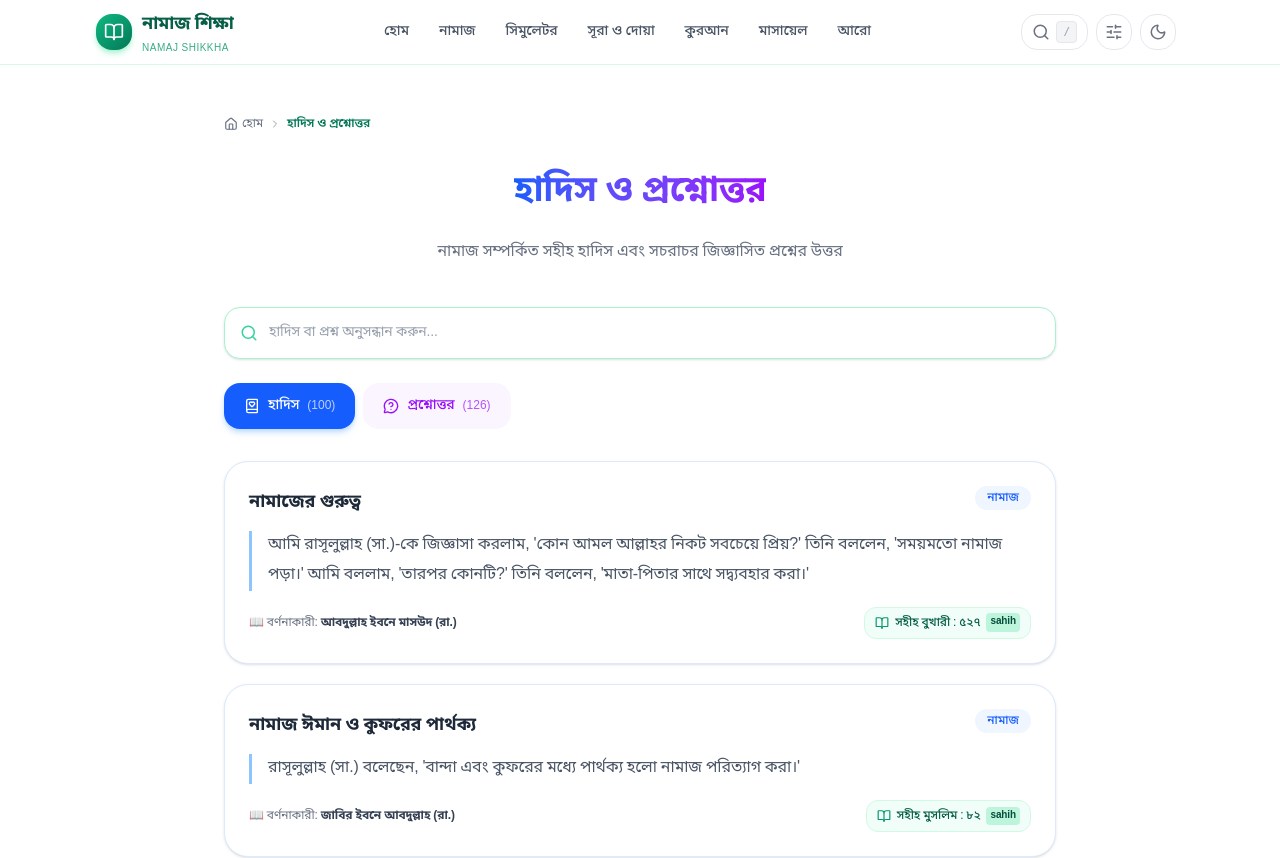
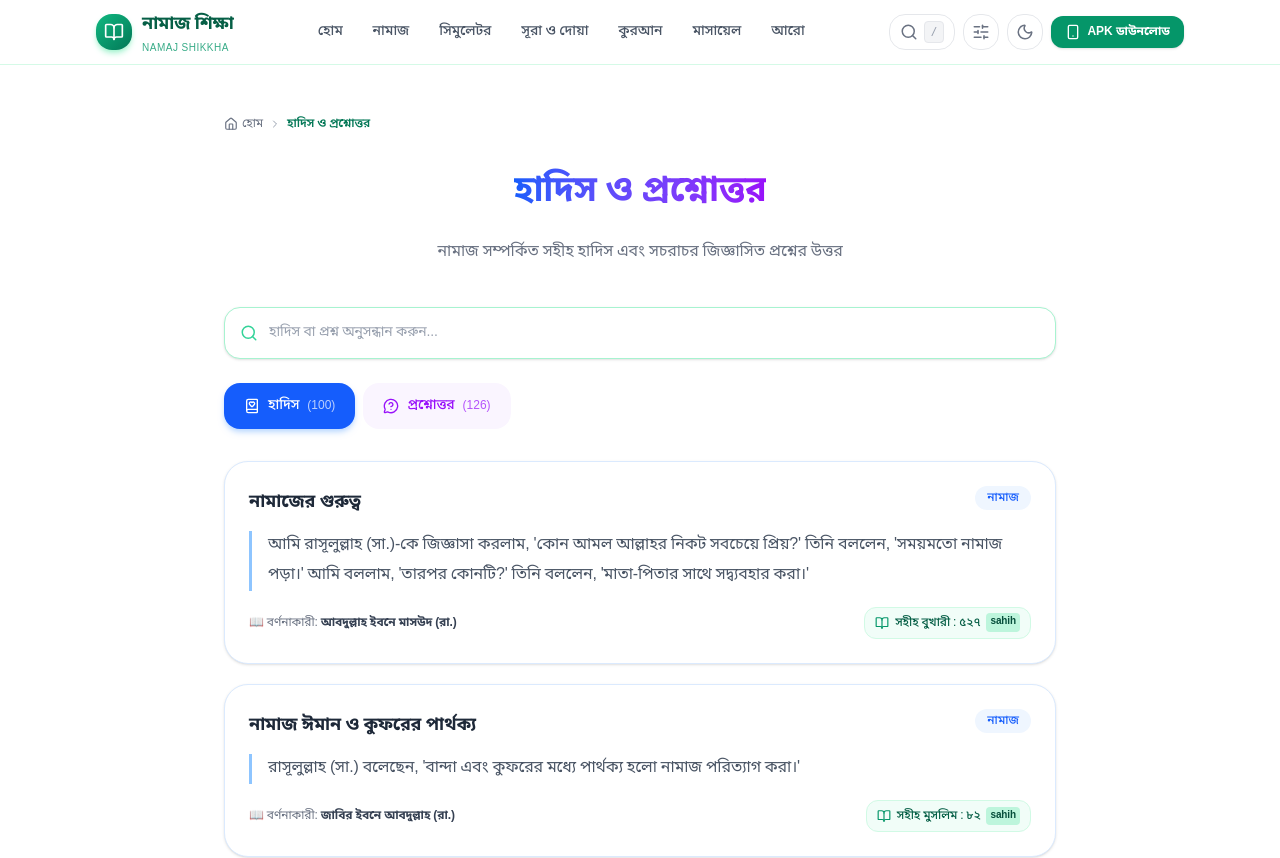
Before and after one commit to iamtashanto/namajshikkha, a Next.js app: page /hadith-faq in a window 1280 px wide. Shown: the top 858 px of the page. Built offline with nearby package versions, Linux system fonts and the light colour scheme.

Commit message:
feat(download): attach release APK with LFS and add download buttons

```diff
--- a/components/InstallButton.tsx
+++ b/components/InstallButton.tsx
@@ -1,7 +1,7 @@
 "use client";
 
 import { usePWAInstall } from "@/hooks/usePWAInstall";
-import { Download } from "lucide-react";
+import { Download, Smartphone } from "lucide-react";
 
 interface InstallButtonProps {
     variant?: "navbar" | "footer" | "banner";
@@ -11,28 +11,51 @@ interface InstallButtonProps {
 export function InstallButton({ variant = "navbar", className = "" }: InstallButtonProps) {
     const { isInstallable, installApp } = usePWAInstall();
 
-    if (!isInstallable) return null;
-
     if (variant === "footer") {
         return (
+            <div className={`flex flex-col gap-2.5 ${className}`}>
+                <a
+                    href="/download/namajshikkha.apk"
+                    download="namajshikkha.apk"
+                    className="flex w-full items-center justify-center gap-2 rounded-xl bg-gold-600 px-6 py-3 text-sm font-bold text-gray-950 shadow-xl transition-all hover:bg-gold-500 active:scale-[0.98] dark:bg-gold-500 dark:hover:bg-gold-400"
+                >
+                    <Smartphone className="h-5 w-5" />
+                    <span>Android APK ডাউনলোড করুন</span>
+                </a>
+                {isInstallable && (
                     <button
                         onClick={installApp}
-                className={`flex w-full items-center justify-center gap-2 rounded-xl bg-emerald-600 px-6 py-3 text-sm font-bold text-white shadow-xl transition-all hover:bg-emerald-700 active:scale-[0.98] dark:bg-emerald-500 dark:hover:bg-emerald-400 ${className}`}
+                        className="flex w-full items-center justify-center gap-2 rounded-xl bg-emerald-700/80 px-6 py-2.5 text-xs font-bold text-white shadow transition-all hover:bg-emerald-600 active:scale-[0.98] dark:bg-emerald-900/60 dark:hover:bg-emerald-800"
                     >
-                <Download className="h-5 w-5" />
-                <span>অ্যাপ ইনস্টল করুন (Offline Support)</span>
+                        <Download className="h-4 w-4" />
+                        <span>PWA অ্যাপ হিসেবে যুক্ত করুন</span>
                     </button>
+                )}
+            </div>
         );
     }
 
     return (
+        <div className="flex items-center gap-1.5">
+            <a
+                href="/download/namajshikkha.apk"
+                download="namajshikkha.apk"
+                className={`flex items-center gap-1.5 rounded-lg bg-emerald-600 px-3 py-1.5 text-[11px] font-bold text-white shadow transition-all hover:bg-emerald-700 active:scale-95 md:px-3.5 md:py-2 md:text-xs dark:bg-emerald-500 dark:hover:bg-emerald-400 ${className}`}
+                title="Android APK ডাউনলোড করুন"
+            >
+                <Smartphone className="h-3.5 w-3.5 md:h-4 md:w-4" />
+                <span>APK ডাউনলোড</span>
+            </a>
+            {isInstallable && (
                 <button
                     onClick={installApp}
-            className={`flex items-center gap-2 rounded-lg bg-emerald-600 px-3 py-1.5 text-[11px] font-bold text-white shadow transition-all hover:bg-emerald-700 active:scale-95 md:px-4 md:py-2 md:text-sm dark:bg-emerald-500 dark:hover:bg-emerald-400 ${className}`}
+                    className="hidden lg:flex items-center gap-1.5 rounded-lg border border-emerald-300 bg-emerald-50 px-2.5 py-2 text-xs font-semibold text-emerald-800 shadow-sm transition-all hover:bg-emerald-100 active:scale-95 dark:border-emerald-700 dark:bg-emerald-950/60 dark:text-emerald-300"
+                    title="PWA হিসেবে ব্রাউজারে ইনস্টল করুন"
                 >
-            <Download className="h-3.5 w-3.5 md:h-4 md:w-4" />
-            <span className="hidden sm:inline">অ্যাপ ইনস্টল করুন</span>
-            <span className="sm:hidden">ইনস্টল</span>
+                    <Download className="h-3.5 w-3.5" />
+                    <span>PWA</span>
                 </button>
+            )}
+        </div>
     );
 }
```
Also changed, not shown: 2 other files (tests, documents, lock files or other folders). Lines whose indentation alone changed are shown as unchanged.
